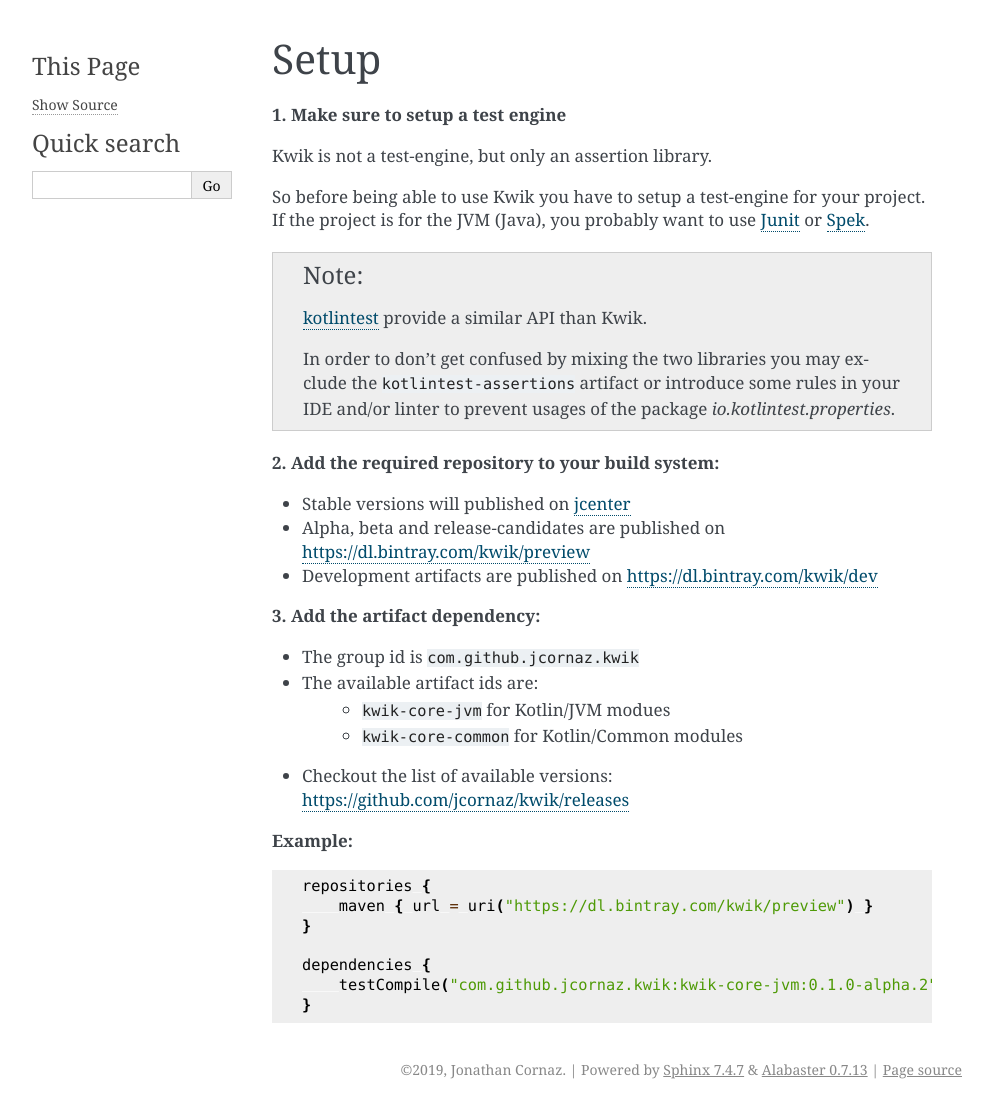
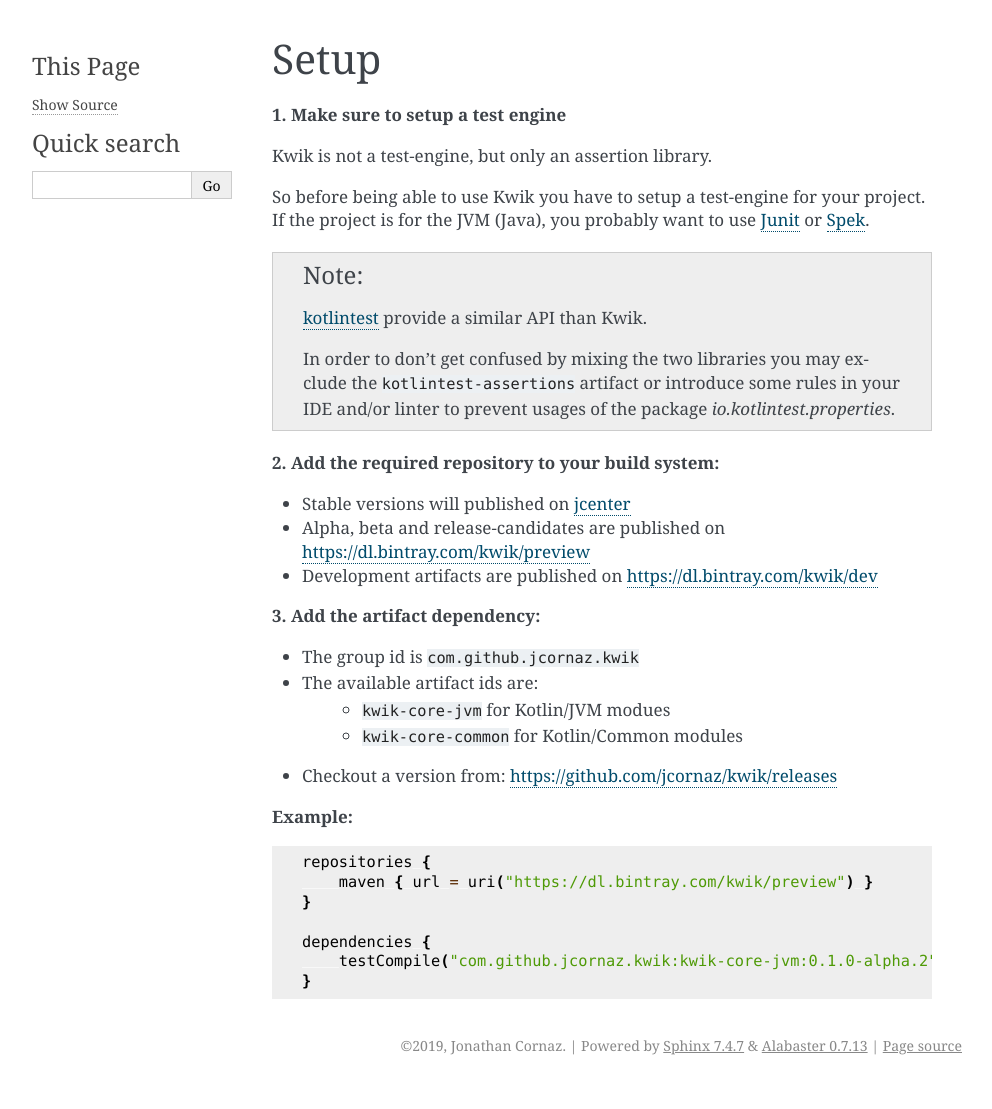
Before and after one commit to jcornaz/kwik, a Sphinx documentation site: the page built from docs/setup.rst, in a window 1280 px wide. Shown: the whole page, without its empty margins (148-1140 px from the left). Built offline with Sphinx 7.4.7, drawn with Linux system fonts in a browser that asks for light colours; after the commit the page ends 1085 px from its top, so only the background shows below that.

Commit message:
Update setup.rst

```diff
--- a/docs/setup.rst
+++ b/docs/setup.rst
@@ -32,7 +32,7 @@
 - The available artifact ids are:
     - ``kwik-core-jvm`` for Kotlin/JVM modues
     - ``kwik-core-common`` for Kotlin/Common modules
-- Checkout the list of available versions: https://github.com/jcornaz/kwik/releases
+- Checkout a version from: https://github.com/jcornaz/kwik/releases
 
 **Example:**
 
```
